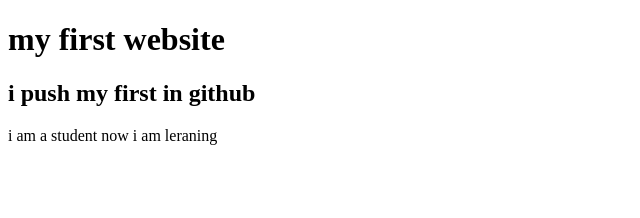
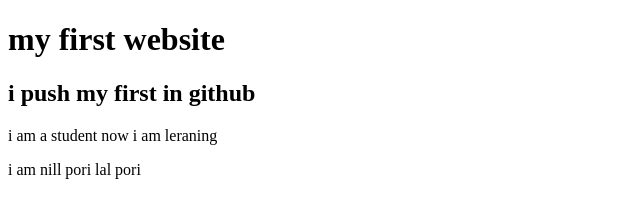
Before and after one commit to mohibullahmisbah/my-first-website-, a plain HTML site: page index.html in a window 1280 px wide. Shown: the whole page, without its empty margins (0-640 px from the left). Drawn offline with Linux system fonts and the light colour scheme.

Commit message:
push file

```diff
--- a/index.html
+++ b/index.html
@@ -9,5 +9,6 @@
       <h1>my first website </h1>
       <h2>i push my first in github  </h2>
       <p>i am a student now i am leraning</p>
+      <p>i am nill pori lal pori </p>
 </body>
 </html>
```
